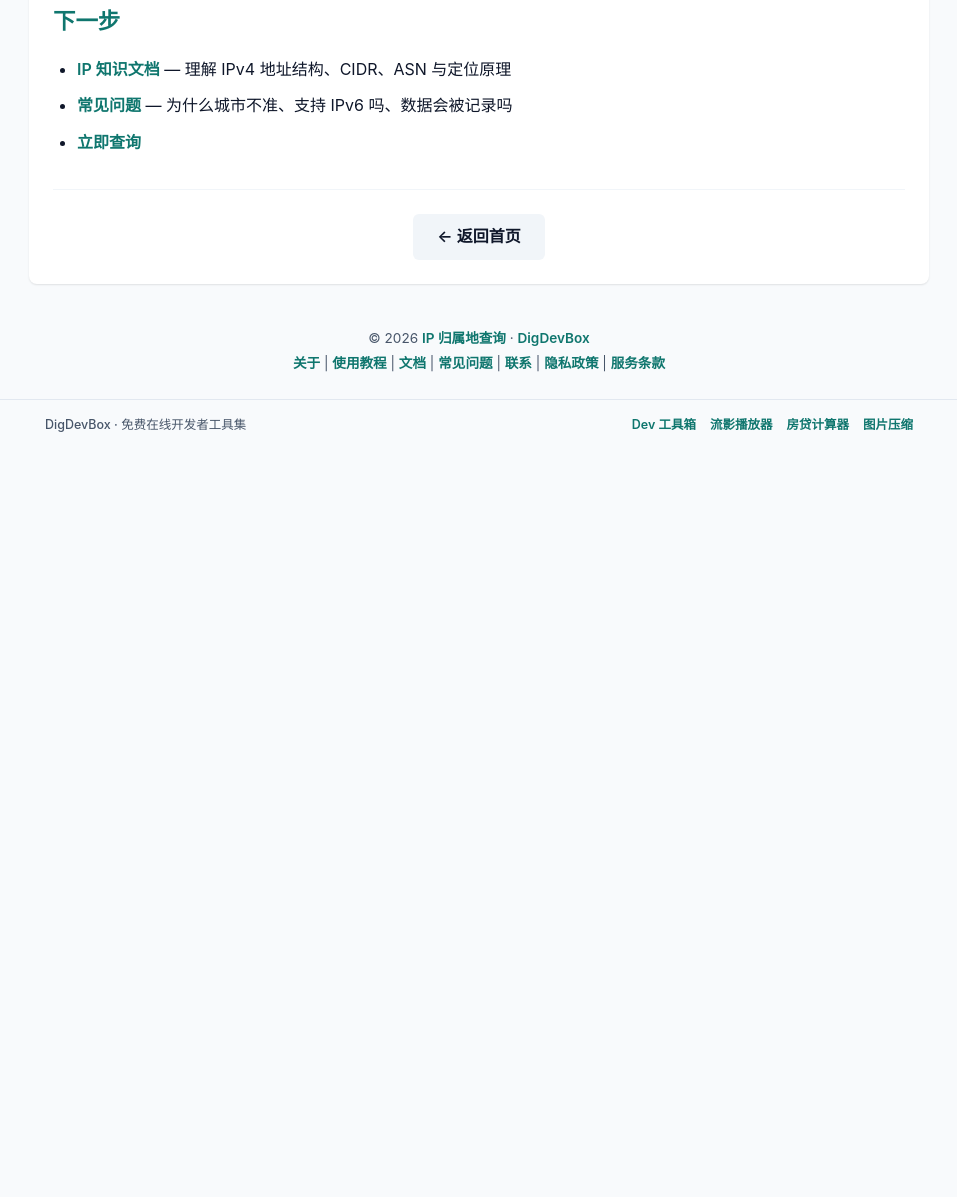
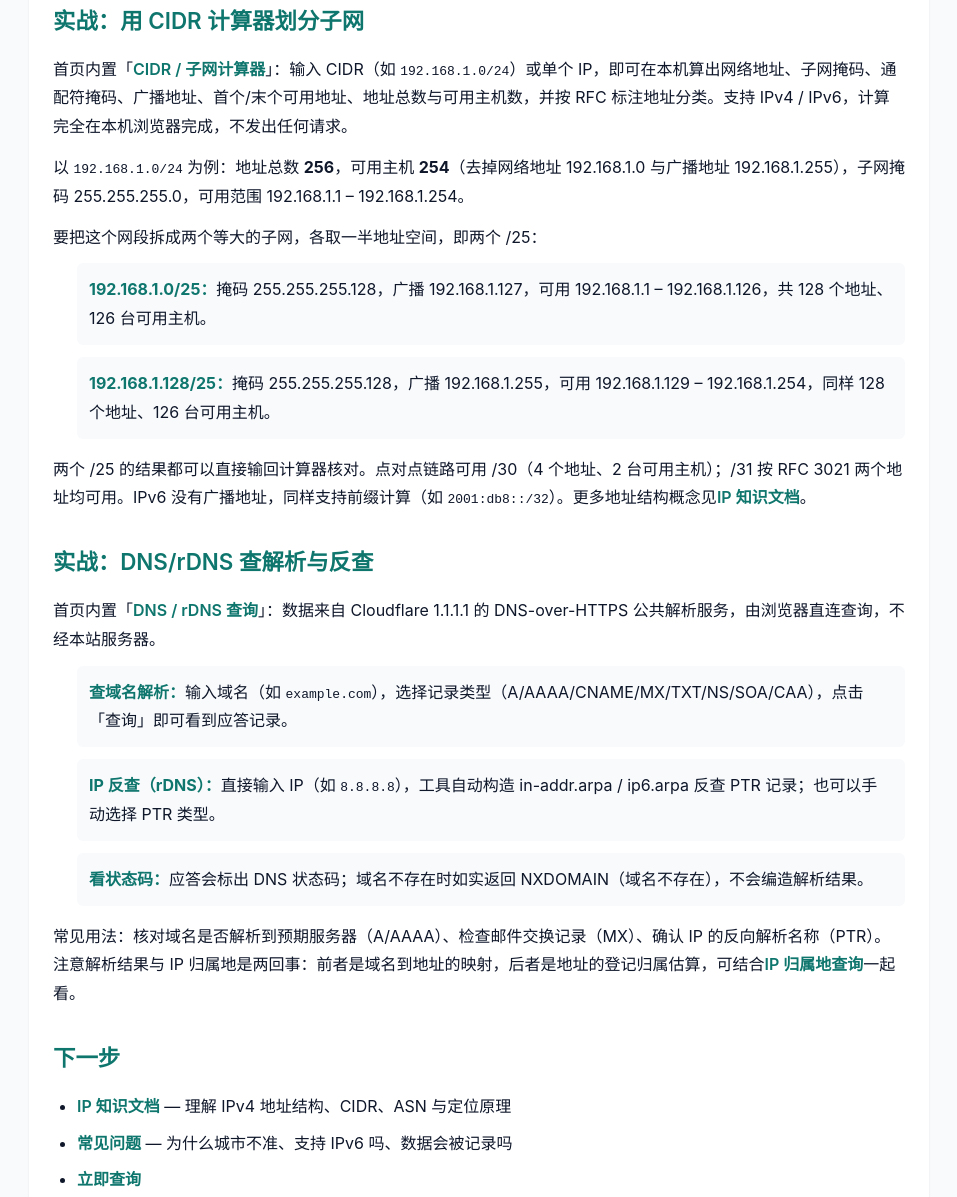
Before and after one commit to yqh-core/ip-locator, a plain HTML site: page guides.html in a window 1280 px wide. Shown: the part 2246-3443 px from the top of the page, without its empty margins (161-1118 px from the left). Before the commit the page ends 2719 px from the top, so only its background shows below. Drawn offline with Linux system fonts and the light colour scheme.

Commit message:
feat(ip): SEO 施工 IP-1~3——meta 暴露已建模块 + 首屏锚点 + 教程实战/常见场景（纯中文）
IP-1 index.html meta：title/og:title 改为「IP 归属地查询 - 免费 IPv4/IPv6 定位｜CIDR 子网计算｜DNS/rDNS 查询」；description 追加内置 CIDR/子网计算器与 DNS/rDNS 查询、多数据源自动降级、字段级来源溯源；keywords 追加子网掩码计算/CIDR计算器/DNS查询/rDNS反查。

IP-2 首屏锚点（纯 HTML）：subtitle 暴露 CIDR/DNS 能力；CIDR 卡加 id=cidr、DNS 卡加 id=dns；quick-actions 增「🧮 子网计算器」「🔎 DNS 查询」锚点（复用 btn-secondary，页内样式对齐既有按钮形态与移动端宽度）。

IP-3 教程+场景：guides.html 实战节后新增「实战：用 CIDR 计算器划分子网」（/24→256 地址/254 主机、/25 拆分等口径均经 net-tools.js 实测）与「实战：DNS/rDNS 查解析与反查」（Cloudflare DoH、NXDOMAIN 如实返回）；index.html seo-guide 新增「常见场景」段并链对应锚点。

门禁：单测 13/13（含负对照）/ locales / copy-policy / build 全绿；未触碰 app.js、net-tools-ui.js、functions；无新增 C1 禁区输出、无新增测量。

```diff
--- a/guides.html
+++ b/guides.html
@@ -147,6 +147,29 @@ else{h.removeAttribute('data-theme');h.setAttribute('data-dd-auto','');}
             </div>
 
             <div class="about-section">
+                <h2>实战：用 CIDR 计算器划分子网</h2>
+                <p>首页内置「<a href="/#cidr">CIDR / 子网计算器</a>」：输入 CIDR（如 <code>192.168.1.0/24</code>）或单个 IP，即可在本机算出网络地址、子网掩码、通配符掩码、广播地址、首个/末个可用地址、地址总数与可用主机数，并按 RFC 标注地址分类。支持 IPv4 / IPv6，计算完全在本机浏览器完成，不发出任何请求。</p>
+                <p>以 <code>192.168.1.0/24</code> 为例：地址总数 <strong>256</strong>，可用主机 <strong>254</strong>（去掉网络地址 192.168.1.0 与广播地址 192.168.1.255），子网掩码 255.255.255.0，可用范围 192.168.1.1 – 192.168.1.254。</p>
+                <p>要把这个网段拆成两个等大的子网，各取一半地址空间，即两个 /25：</p>
+                <ul class="use-cases">
+                    <li><strong>192.168.1.0/25：</strong>掩码 255.255.255.128，广播 192.168.1.127，可用 192.168.1.1 – 192.168.1.126，共 128 个地址、126 台可用主机。</li>
+                    <li><strong>192.168.1.128/25：</strong>掩码 255.255.255.128，广播 192.168.1.255，可用 192.168.1.129 – 192.168.1.254，同样 128 个地址、126 台可用主机。</li>
+                </ul>
+                <p>两个 /25 的结果都可以直接输回计算器核对。点对点链路可用 /30（4 个地址、2 台可用主机）；/31 按 RFC 3021 两个地址均可用。IPv6 没有广播地址，同样支持前缀计算（如 <code>2001:db8::/32</code>）。更多地址结构概念见<a href="/docs">IP 知识文档</a>。</p>
+            </div>
+
+            <div class="about-section">
+                <h2>实战：DNS/rDNS 查解析与反查</h2>
+                <p>首页内置「<a href="/#dns">DNS / rDNS 查询</a>」：数据来自 Cloudflare 1.1.1.1 的 DNS-over-HTTPS 公共解析服务，由浏览器直连查询，不经本站服务器。</p>
+                <ul class="use-cases">
+                    <li><strong>查域名解析：</strong>输入域名（如 <code>example.com</code>），选择记录类型（A/AAAA/CNAME/MX/TXT/NS/SOA/CAA），点击「查询」即可看到应答记录。</li>
+                    <li><strong>IP 反查（rDNS）：</strong>直接输入 IP（如 <code>8.8.8.8</code>），工具自动构造 in-addr.arpa / ip6.arpa 反查 PTR 记录；也可以手动选择 PTR 类型。</li>
+                    <li><strong>看状态码：</strong>应答会标出 DNS 状态码；域名不存在时如实返回 NXDOMAIN（域名不存在），不会编造解析结果。</li>
+                </ul>
+                <p>常见用法：核对域名是否解析到预期服务器（A/AAAA）、检查邮件交换记录（MX）、确认 IP 的反向解析名称（PTR）。注意解析结果与 IP 归属地是两回事：前者是域名到地址的映射，后者是地址的登记归属估算，可结合<a href="/">IP 归属地查询</a>一起看。</p>
+            </div>
+
+            <div class="about-section">
                 <h2>下一步</h2>
                 <ul>
                     <li><a href="/docs">IP 知识文档</a> — 理解 IPv4 地址结构、CIDR、ASN 与定位原理</li>
```
Also changed, not shown: index.html (+23 -7 lines).
